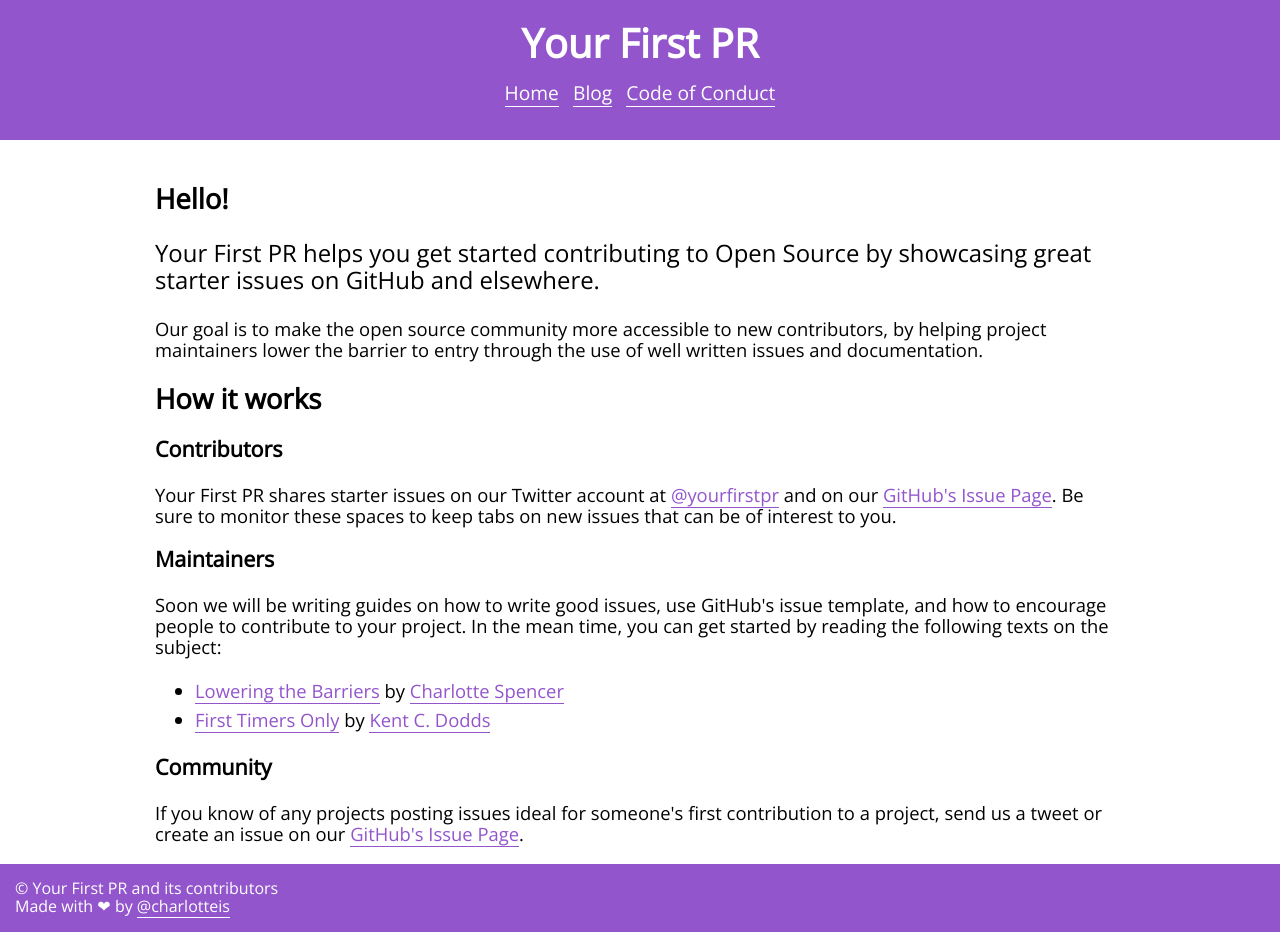
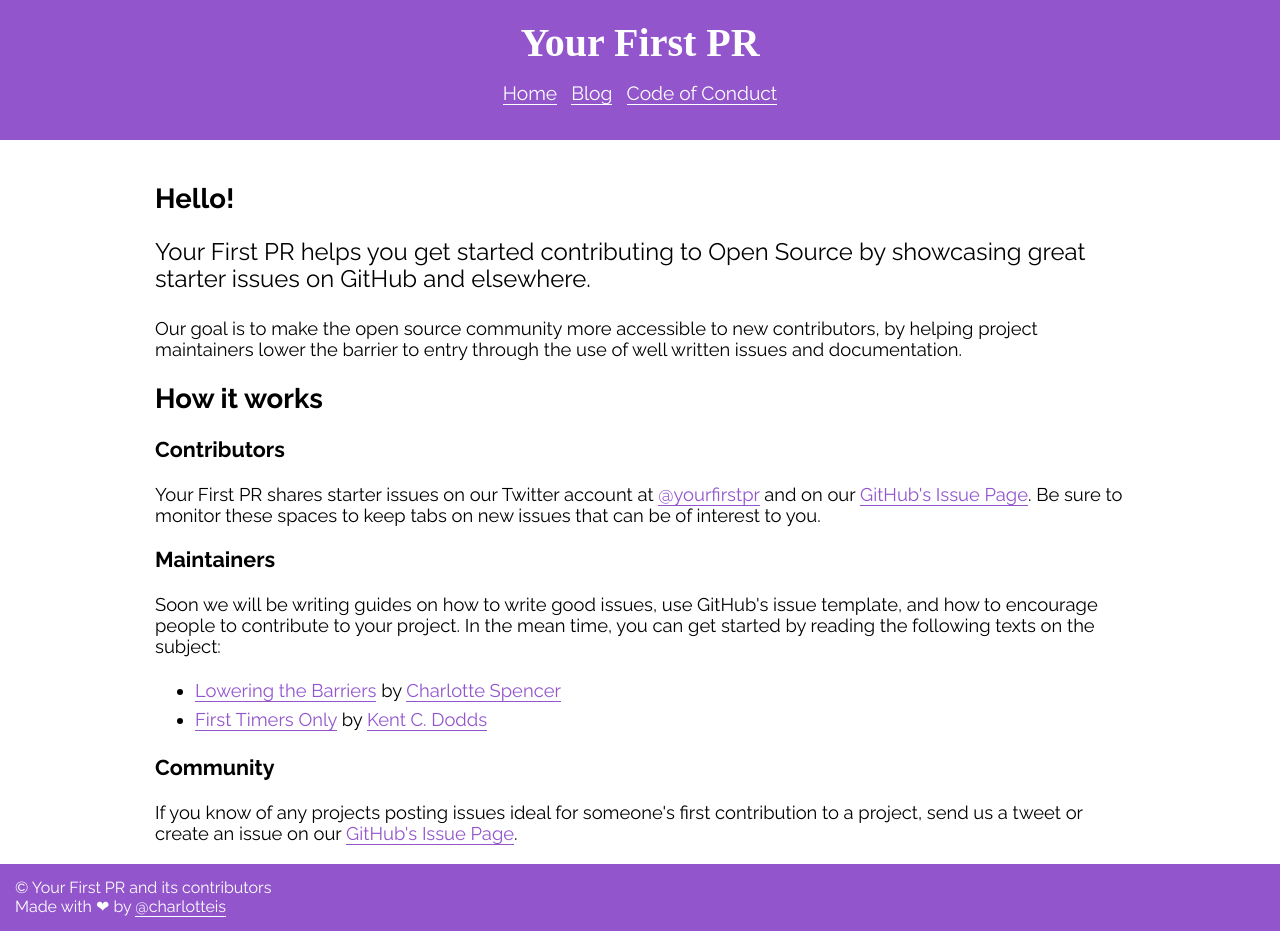
Before and after one commit to yourfirstpr/yourfirstpr.github.io, a Jekyll site: the page built from index.html, in a window 1280 px wide. Built offline with Jekyll 4.4.1, drawn with Linux system fonts in a browser that asks for light colours; nearby versions of some CDN libraries; some web fonts are replaced.

Commit message:
Updates to landing page/visual content (#55)
* Updating index with minor revisions

Hope these are okay!

* Experimenting with custom fonts

* Updates to README

* Trying Raleway instead

* Add brand header to README

* Further README updates

* Attempt resolve of merge conflict

* Update index.html

```diff
--- a/assets/css/styles.css
+++ b/assets/css/styles.css
@@ -1,5 +1,8 @@
+@import url('https://fonts.googleapis.com/css?family=Nixie+One');
+@import url('https://fonts.googleapis.com/css?family=Raleway:300,400,700');
+
 body {
-    font-family: 'Open Sans', sans-serif;
+    font-family: 'Raleway', sans-serif;
 }
 
 /* Header Block Styling */
@@ -12,6 +15,7 @@
 header > h1 {
     margin: 0;
     color: #FFF;
+    font-family: "Nixie One" !important;
     text-align: center;
     font-size: 2.5em;
 }
```
Also changed, not shown: README.md.
